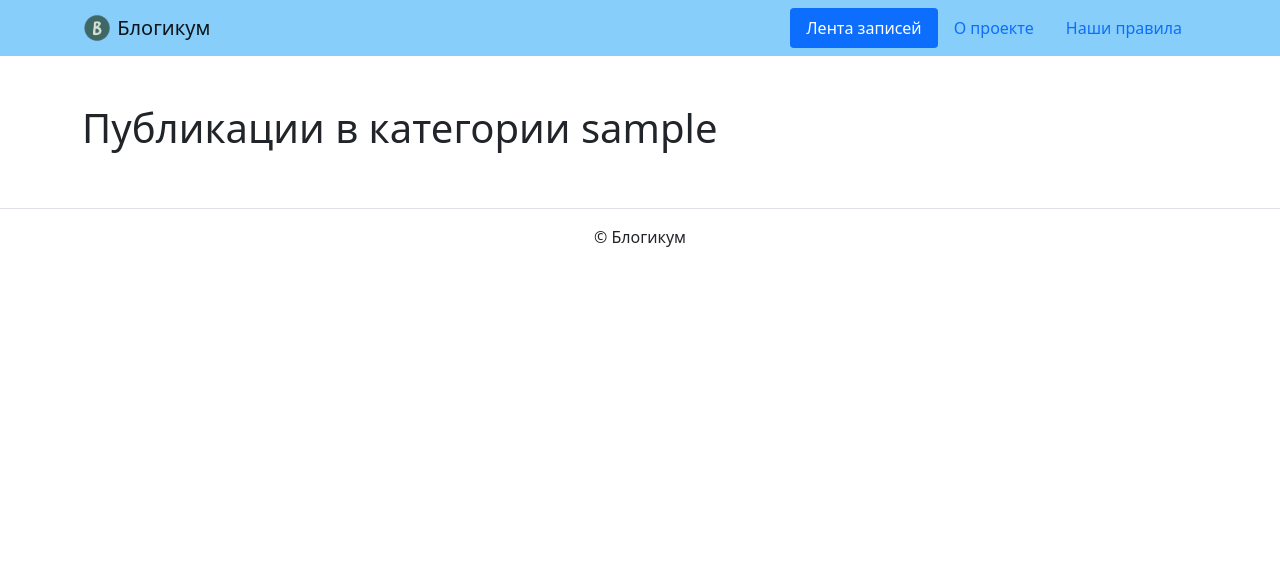
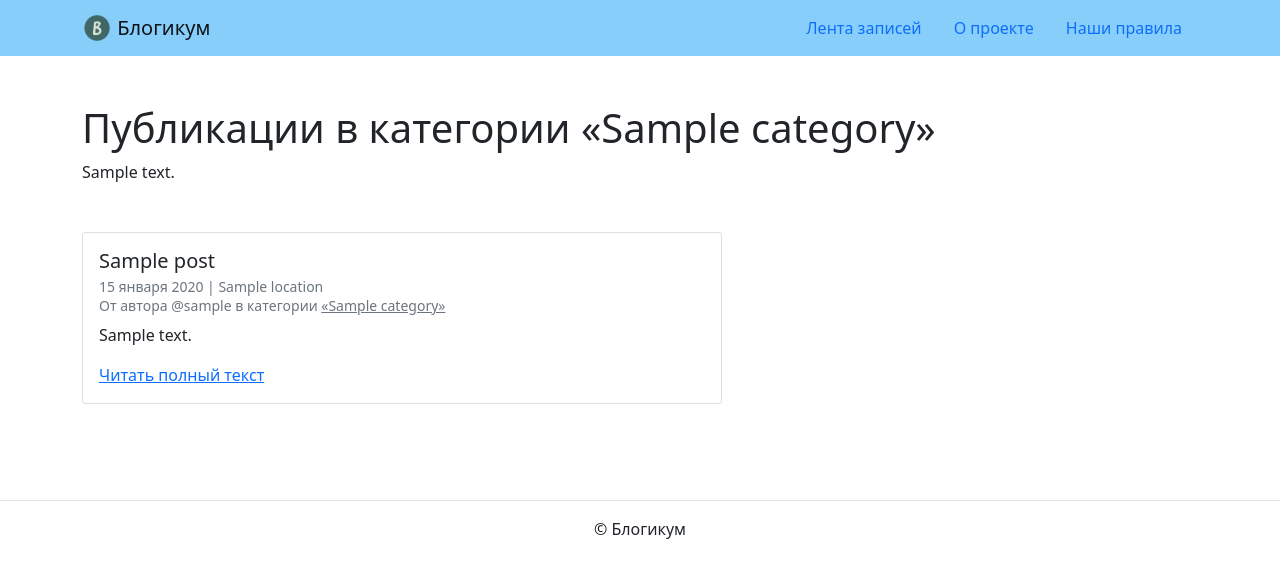
Before and after one commit to fastrapier/django_sprint3, a Django app: a page that uses blogicum/templates/base.html in a window 1280 px wide. Shown: the top 578 px of the page. Run offline with Django 3.2, Linux system fonts and the light colour scheme; tables that the repository leaves empty hold one stand-in row (values such as "Sample post"); parts of the project's set-up code (start-up, migrations or seed data) failed here and were passed over; some libraries are stand-ins or nearby versions.

Commit message:
Refactor templates and models: improve structure, add new post card component, and enhance field verbose names

```diff
--- a/blogicum/blog/__init__.py
+++ /dev/null
@@ -1 +0,0 @@
-from .urls import urlpatterns, app_name
--- a/blogicum/blog/models.py
+++ b/blogicum/blog/models.py
@@ -3,9 +3,9 @@ from django.db import models
 
 
 class Location(models.Model):
-    name = models.CharField(max_length=256, verbose_name='Название')
+    name = models.CharField(max_length=256, verbose_name='Название места')
     is_published = models.BooleanField(default=True, verbose_name='Опубликовано', help_text='Снимите галочку, чтобы скрыть публикацию.')
-    created_at = models.DateTimeField(auto_now_add=True, verbose_name='Дата создания')
+    created_at = models.DateTimeField(auto_now_add=True, verbose_name='Добавлено')
 
     class Meta:
         verbose_name = 'местоположение'
@@ -19,7 +19,7 @@ class Category(models.Model):
     description = models.TextField(verbose_name='Описание')
     slug = models.SlugField(unique=True, verbose_name='Идентификатор', help_text='Идентификатор страницы для URL; разрешены символы латиницы, цифры, дефис и подчёркивание.')
     is_published = models.BooleanField(default=True, verbose_name='Опубликовано', help_text='Снимите галочку, чтобы скрыть публикацию.')
-    created_at = models.DateTimeField(auto_now_add=True, verbose_name='Дата создания')
+    created_at = models.DateTimeField(auto_now_add=True, verbose_name='Добавлено')
 
     class Meta:
         verbose_name = 'категория'
@@ -37,7 +37,7 @@ class Post(models.Model):
     location = models.ForeignKey(Location, on_delete=models.SET_NULL, null=True, verbose_name='Местоположение')
     category = models.ForeignKey(Category, on_delete=models.SET_NULL, null=True, verbose_name='Категория')
     is_published = models.BooleanField(default=True, verbose_name='Опубликовано', help_text='Снимите галочку, чтобы скрыть публикацию.')
-    created_at = models.DateTimeField(auto_now_add=True, verbose_name='Дата создания')
+    created_at = models.DateTimeField(auto_now_add=True, verbose_name='Добавлено')
 
     class Meta:
         verbose_name = 'публикация'
--- a/blogicum/blog/views.py
+++ b/blogicum/blog/views.py
@@ -1,20 +1,41 @@
-from django.http import Http404
-from django.shortcuts import render
+from django.shortcuts import render, get_object_or_404
+from django.utils import timezone
+from .models import Category, Post
+
 
 def index(request):
-    return render(request, 'blog/index.html', )
+    current_time = timezone.now()
+
+    post_list = Post.objects.filter(is_published=True, category__is_published=True, pub_date__lt=current_time).order_by('-created_at')[:5]
+
+    context = {
+        'post_list': post_list,
+    }
+    return render(request, 'blog/index.html', context)
 
 
 def post_detail(request, post_id):
-    # for post in posts:
-    #     if post['id'] == post_id:
-    #         return render(request, 'blog/detail.html', {
-    #             'post': post,
-    #         })
-    raise Http404('Post not found')
+    current_time = timezone.now()
+    post = get_object_or_404(Post, id=post_id, is_published=True, category__is_published=True, pub_date__lt=current_time)
 
+    context = {
+        'post': post
+    }
+    return render(request, 'blog/detail.html', context)
 
 def category_posts(request, category_slug):
-    return render(request, 'blog/category.html', {
-        'category': category_slug
-    })
+    current_time = timezone.now()
+    category = get_object_or_404(Category, slug=category_slug, is_published=True)
+
+    post_list = Post.objects.filter(
+        category=category,
+        is_published=True,
+        pub_date__lt=current_time
+    ).order_by('-created_at')
+
+    context = {
+        'category': category,
+        'post_list': post_list,
+    }
+
+    return render(request, 'blog/category.html', context)
--- a/blogicum/templates/base.html
+++ b/blogicum/templates/base.html
@@ -8,16 +8,18 @@
     <link rel="apple-touch-icon" sizes="180x180" href="{% static 'img/fav/apple-touch-icon.png' %}">
     <link rel="icon" type="image/png" sizes="32x32" href="{% static 'img/fav/favicon-32x32.png' %}">
     <link rel="icon" type="image/png" sizes="16x16" href="{% static 'img/fav/favicon-16x16.png' %}">
+    <title>
+      {% block title %}{% endblock %}
+    </title>
     <link rel="stylesheet" href="{% static 'css/bootstrap.min.css' %}">
-  <title>{% block title %}Не заполнен заголовок{% endblock %}</title>
   </head>
   <body>
     {% include "includes/header.html" %}
     <main>
-  {% block content %}
-	Контента пока нет
-  {% endblock %}
+      <div class="container py-5">
+      {% block content %}{% endblock %}
+      </div>
     </main>
-{% include 'includes/footer.html' %}
+    {% include "includes/footer.html" %}
   </body>
 </html>
--- a/blogicum/templates/blog/category.html
+++ b/blogicum/templates/blog/category.html
@@ -1,11 +1,14 @@
-{% extends 'base.html' %}
+{% extends "base.html" %}
+{% block title %}
+  Публикации в категории «{{ category.title }}»
+{% endblock %}
+{% block content %}
+<h1>Публикации в категории «{{ category.title }}»</h1>
+<p class="mb-5">{{ category.description }}</p>
+{% for post in post_list %}
+  <article class="mb-5">
+    {% include "includes/post_card.html" %}
+  </article>
+{% endfor %}
 
-{% block title %}
-  Публикации в категории {{ category }}
 {% endblock %}
-
-{% block content %}
-  <div class="container py-5">
-	<h1>Публикации в категории {{ category }}</h1>
-  </div>
-{% endblock %}
--- /dev/null
+++ b/blogicum/templates/includes/category_link.html
@@ -0,0 +1,3 @@
+<a class="text-muted" href="{% url 'blog:category_posts' post.category.slug %}">
+  «{{ post.category.title }}»
+</a>
--- a/blogicum/templates/includes/header.html
+++ b/blogicum/templates/includes/header.html
@@ -6,23 +6,25 @@
         <img src="{% static 'img/logo.png' %}" width="30" height="30" class="d-inline-block align-top" alt="">
         Блогикум
       </a>
+      {% with request.resolver_match.view_name as view_name %}
         <ul class="nav  nav-pills">
           <li class="nav-item">
-		  <a class="nav-link active" href="{% url 'blog:index' %}">
+            <a class="nav-link {% if view_name == 'blog:index' %} active {% endif %}" href="{% url 'blog:index' %}">
               Лента записей
             </a>
           </li>
           <li class="nav-item">
-		  <a class="nav-link" href="{% url 'pages:about' %}">
+            <a class="nav-link {% if view_name == 'pages:about' %} active {% endif %}" href="{% url 'pages:about' %}">
               О проекте
             </a>
           </li>
           <li class="nav-item">
-		  <a class="nav-link" href="{% url 'pages:rules' %}">
+            <a class="nav-link {% if view_name == 'pages:rules' %} active {% endif %}" href="{% url 'pages:rules' %}">
               Наши правила
             </a>
           </li>
         </ul>
+      {% endwith %}
     </div>
   </nav>
 </header>
--- /dev/null
+++ b/blogicum/templates/includes/post_card.html
@@ -0,0 +1,13 @@
+<div class="card" style="width: 40rem;">
+  <div class="card-body">
+    <h5 class="card-title">{{ post.title }}</h5>
+    <h6 class="card-subtitle mb-2 text-muted">
+      <small>
+        {{ post.pub_date|date:"d E Y" }} | {% if post.location and post.location.is_published %}{{ post.location.name }}{% else %}Планета Земля{% endif %}<br>
+        От автора @{{ post.author.username }} в категории {% include "includes/category_link.html" %}
+      </small>
+    </h6>
+    <p class="card-text">{{ post.text|truncatewords:10 }}</p>
+    <a href="{% url 'blog:post_detail' post.id %}" class="card-link">Читать полный текст</a>
+  </div>
+</div>
--- a/blogicum/templates/pages/rules.html
+++ b/blogicum/templates/pages/rules.html
@@ -1,10 +1,9 @@
-{% extends 'base.html' %}
+{% extends "base.html" %}
 {% block title %}
   Наши правила
 {% endblock %}
 {% block content %}
-  <div class="container py-5">
-	<h1>Наши правила</h1>
+  <h1>Наши ценности</h1>
   <p>
     <b>Cамовыражение.</b> У наших пользователей должна
     быть возможность создать что-то своё, выразить себя,
@@ -27,5 +26,4 @@
     Как и насколько засекречивать вашу личную информацию —
     определяете вы и только вы.
   </p>
-  </div>
 {% endblock %}
```
Also changed, not shown: blogicum/templates/blog/detail.html (+8 -20 lines), blogicum/templates/blog/index.html (+7 -28 lines), blogicum/templates/pages/about.html (+5 -5 lines), blogicum/templates/includes/footer.html (line endings or trailing spaces). Lines whose indentation alone changed are shown as unchanged.
